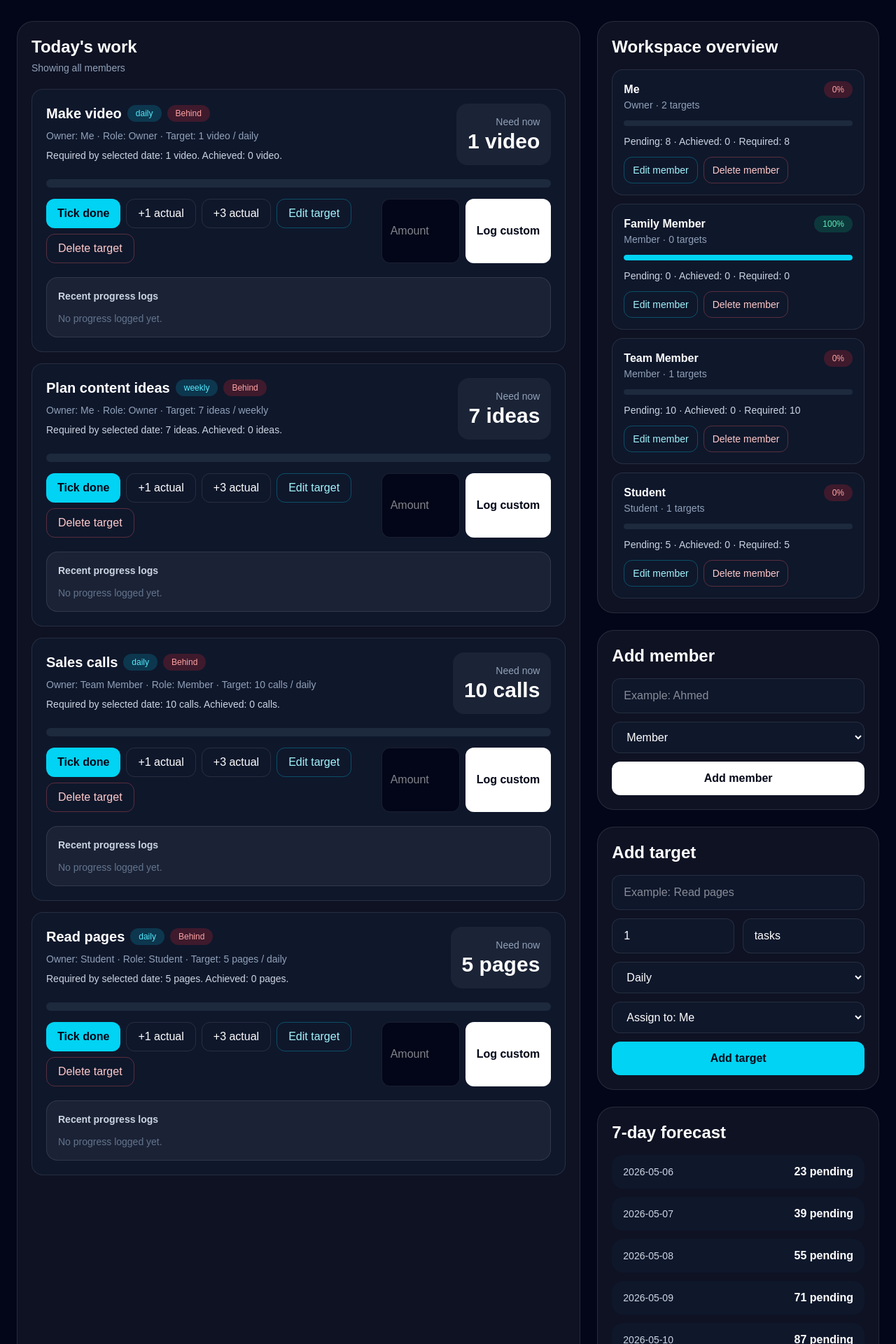
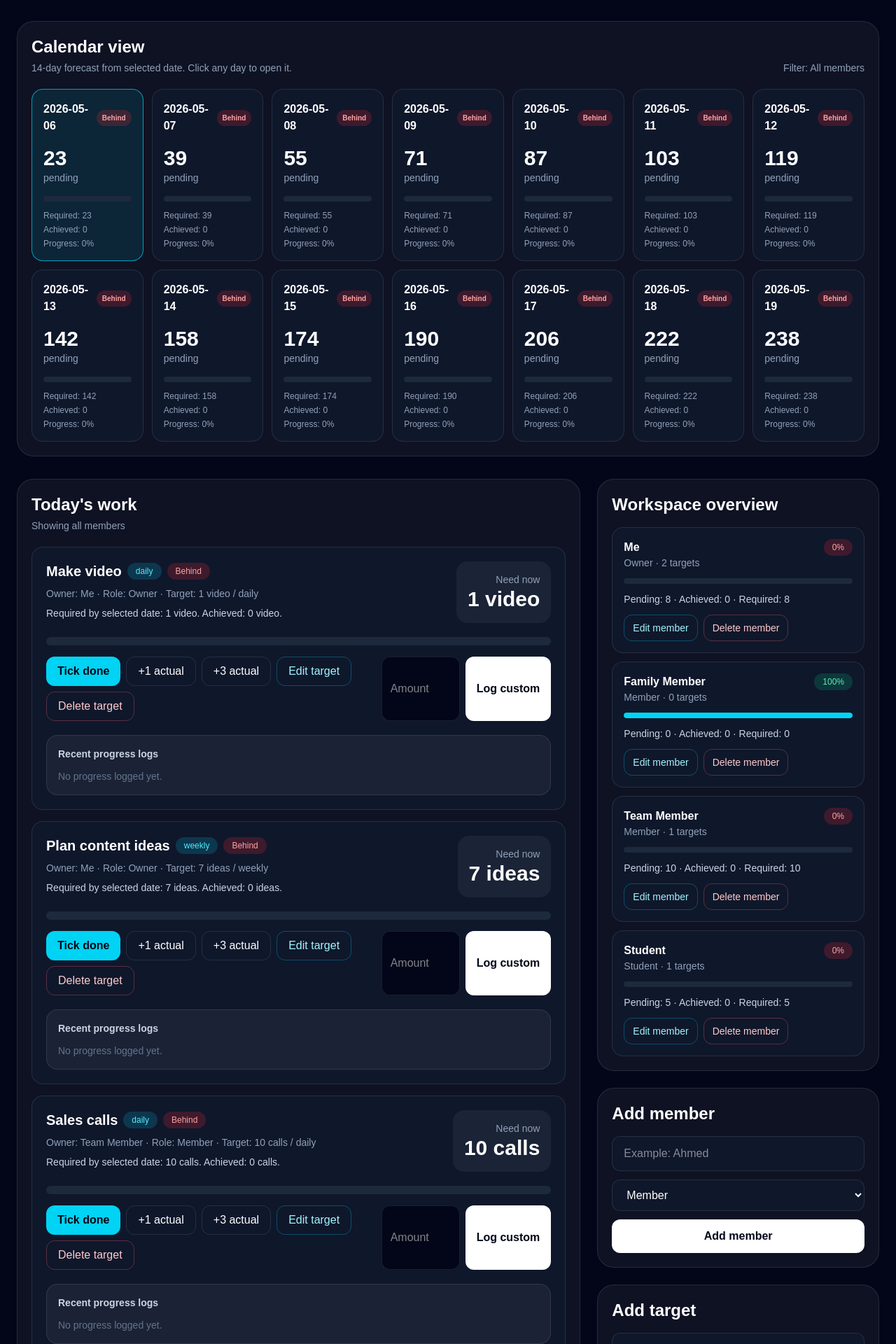
Before and after one commit to hamzajnj1997/universal-targets-tracker, a Next.js app: page / in a window 1280 px wide. Shown: the part 420-2340 px from the top of the page at 70% size. Built offline with nearby package versions, Linux system fonts and the light colour scheme.

Commit message:
Add calendar forecast view

```diff
--- a/app/page.tsx
+++ b/app/page.tsx
@@ -35,6 +35,91 @@ type SavedAppState = {
 };
 
 const STORAGE_KEY = "universal-targets-tracker-demo-v4";
+
+const roleOptions = [
+  "Owner",
+  "Admin",
+  "Parent",
+  "Teacher",
+  "Manager",
+  "Member",
+  "Student",
+  "Child",
+  "Viewer",
+];
+
+function formatDateISO(date: Date) {
+  const year = date.getFullYear();
+  const month = String(date.getMonth() + 1).padStart(2, "0");
+  const day = String(date.getDate()).padStart(2, "0");
+
+  return `${year}-${month}-${day}`;
+}
+
+function todayISO() {
+  return formatDateISO(new Date());
+}
+
+function toDate(dateISO: string) {
+  return new Date(`${dateISO}T00:00:00`);
+}
+
+function daysBetween(startDate: string, endDate: string) {
+  const start = toDate(startDate);
+  const end = toDate(endDate);
+
+  return Math.floor((end.getTime() - start.getTime()) / 86400000);
+}
+
+function monthsBetween(startDate: string, endDate: string) {
+  const start = toDate(startDate);
+  const end = toDate(endDate);
+
+  return (
+    (end.getFullYear() - start.getFullYear()) * 12 +
+    end.getMonth() -
+    start.getMonth()
+  );
+}
+
+function addDays(dateISO: string, days: number) {
+  const date = toDate(dateISO);
+  date.setDate(date.getDate() + days);
+
+  return formatDateISO(date);
+}
+
+function periodsDue(target: Target, dateISO: string) {
+  if (dateISO < target.startDate) return 0;
+
+  if (target.frequency === "daily") {
+    return daysBetween(target.startDate, dateISO) + 1;
+  }
+
+  if (target.frequency === "weekly") {
+    return Math.floor(daysBetween(target.startDate, dateISO) / 7) + 1;
+  }
+
+  if (target.frequency === "monthly") {
+    return monthsBetween(target.startDate, dateISO) + 1;
+  }
+
+  return 0;
+}
+
+function getStatus(pending: number, progress: number) {
+  if (pending === 0) return "On Track";
+  if (progress >= 80) return "Close";
+
+  return "Behind";
+}
+
+function statusClass(status: string) {
+  if (status === "Behind") return "bg-red-500/20 text-red-300";
+  if (status === "Close") return "bg-yellow-500/20 text-yellow-300";
+
+  return "bg-emerald-500/20 text-emerald-300";
+}
 
 const initialMembers: Member[] = [
   { id: "me", name: "Me", role: "Owner" },
@@ -80,84 +165,6 @@ const initialTargets: Target[] = [
     unit: "pages",
     startDate: todayISO(),
   },
-];
-
-function formatDateISO(date: Date) {
-  const year = date.getFullYear();
-  const month = String(date.getMonth() + 1).padStart(2, "0");
-  const day = String(date.getDate()).padStart(2, "0");
-
-  return `${year}-${month}-${day}`;
-}
-
-function todayISO() {
-  return formatDateISO(new Date());
-}
-
-function toDate(dateISO: string) {
-  return new Date(`${dateISO}T00:00:00`);
-}
-
-function daysBetween(startDate: string, endDate: string) {
-  const start = toDate(startDate);
-  const end = toDate(endDate);
-
-  return Math.floor((end.getTime() - start.getTime()) / 86400000);
-}
-
-function monthsBetween(startDate: string, endDate: string) {
-  const start = toDate(startDate);
-  const end = toDate(endDate);
-
-  return (
-    (end.getFullYear() - start.getFullYear()) * 12 +
-    end.getMonth() -
-    start.getMonth()
-  );
-}
-
-function periodsDue(target: Target, dateISO: string) {
-  if (dateISO < target.startDate) return 0;
-
-  if (target.frequency === "daily") {
-    return daysBetween(target.startDate, dateISO) + 1;
-  }
-
-  if (target.frequency === "weekly") {
-    return Math.floor(daysBetween(target.startDate, dateISO) / 7) + 1;
-  }
-
-  if (target.frequency === "monthly") {
-    return monthsBetween(target.startDate, dateISO) + 1;
-  }
-
-  return 0;
-}
-
-function addDays(dateISO: string, days: number) {
-  const date = toDate(dateISO);
-  date.setDate(date.getDate() + days);
-
-  return formatDateISO(date);
-}
-
-function getStatus(pending: number, progress: number) {
-  if (pending === 0) return "On Track";
-  if (progress >= 80) return "Close";
-
-  return "Behind";
-}
-
-const roleOptions = [
-  "Owner",
-  "Admin",
-  "Parent",
-  "Teacher",
-  "Manager",
-  "Member",
-  "Student",
-  "Child",
-  "Viewer",
 ];
 
 export default function Home() {
@@ -232,14 +239,18 @@ export default function Home() {
     );
   }, [members, targets, logs, hasLoadedSavedData]);
 
-  const dashboard = useMemo(() => {
-    return targets.map((target) => {
+  const filteredTargets = useMemo(() => {
+    if (selectedMemberId === "all") return targets;
+
+    return targets.filter((target) => target.ownerId === selectedMemberId);
+  }, [targets, selectedMemberId]);
+
+  function calculateTargetSnapshot(target: Target, dateISO: string) {
     const owner = members.find((member) => member.id === target.ownerId);
-
-      const required = periodsDue(target, selectedDate) * target.targetAmount;
+    const required = periodsDue(target, dateISO) * target.targetAmount;
 
     const achieved = logs
-        .filter((log) => log.targetId === target.id && log.date <= selectedDate)
+      .filter((log) => log.targetId === target.id && log.date <= dateISO)
       .reduce((sum, log) => sum + log.achievedAmount, 0);
 
     const pending = Math.max(0, required - achieved);
@@ -271,7 +282,10 @@ export default function Home() {
       recentLogs,
       status: getStatus(pending, progress),
     };
-    });
+  }
+
+  const dashboard = useMemo(() => {
+    return targets.map((target) => calculateTargetSnapshot(target, selectedDate));
   }, [targets, logs, selectedDate, members]);
 
   const visibleDashboard = useMemo(() => {
@@ -306,6 +320,34 @@ export default function Home() {
       };
     });
   }, [members, dashboard]);
+
+  const calendarDays = useMemo(() => {
+    return Array.from({ length: 14 }, (_, index) => {
+      const date = addDays(selectedDate, index);
+
+      const rows = filteredTargets.map((target) =>
+        calculateTargetSnapshot(target, date)
+      );
+
+      const required = rows.reduce((sum, row) => sum + row.required, 0);
+      const achieved = rows.reduce((sum, row) => sum + row.achieved, 0);
+      const pending = rows.reduce((sum, row) => sum + row.pending, 0);
+
+      const progress =
+        required === 0
+          ? 100
+          : Math.min(100, Math.round((achieved / required) * 100));
+
+      return {
+        date,
+        required,
+        achieved,
+        pending,
+        progress,
+        status: getStatus(pending, progress),
+      };
+    });
+  }, [selectedDate, filteredTargets, logs, members]);
 
   function logProgress(targetId: string, amount: number) {
     if (amount <= 0) return;
@@ -594,10 +636,6 @@ export default function Home() {
     0
   );
 
-  const nextSevenDays = Array.from({ length: 7 }, (_, index) =>
-    addDays(selectedDate, index)
-  );
-
   const totalLogs = logs.length;
 
   return (
@@ -694,9 +732,68 @@ export default function Home() {
           </button>
 
           <p className="flex items-center text-sm text-slate-400">
-            Edit members and targets when names, roles, amounts, units, or
-            assignments are wrong.
+            Calendar cards show whether each future day is on track or behind.
           </p>
+        </section>
+
+        <section className="mb-8 rounded-3xl border border-white/10 bg-white/5 p-5">
+          <div className="mb-5 flex flex-col gap-2 md:flex-row md:items-end md:justify-between">
+            <div>
+              <h2 className="text-2xl font-bold">Calendar view</h2>
+              <p className="mt-1 text-sm text-slate-400">
+                14-day forecast from selected date. Click any day to open it.
+              </p>
+            </div>
+
+            <p className="text-sm text-slate-400">
+              Filter:{" "}
+              {selectedMemberId === "all"
+                ? "All members"
+                : members.find((member) => member.id === selectedMemberId)
+                    ?.name}
+            </p>
+          </div>
+
+          <div className="grid gap-3 sm:grid-cols-2 lg:grid-cols-4 xl:grid-cols-7">
+            {calendarDays.map((day) => (
+              <button
+                key={day.date}
+                onClick={() => setSelectedDate(day.date)}
+                className={`rounded-2xl border p-4 text-left transition hover:-translate-y-0.5 hover:bg-white/10 ${
+                  day.date === selectedDate
+                    ? "border-cyan-400/70 bg-cyan-400/10"
+                    : "border-white/10 bg-slate-900"
+                }`}
+              >
+                <div className="flex items-center justify-between gap-2">
+                  <p className="font-semibold">{day.date}</p>
+                  <span
+                    className={`rounded-full px-2 py-1 text-[10px] font-semibold ${statusClass(
+                      day.status
+                    )}`}
+                  >
+                    {day.status}
+                  </span>
+                </div>
+
+                <p className="mt-4 text-3xl font-bold">{day.pending}</p>
+                <p className="text-sm text-slate-400">pending</p>
+
+                <div className="mt-4 h-2 overflow-hidden rounded-full bg-slate-800">
+                  <div
+                    className="h-full rounded-full bg-cyan-400"
+                    style={{ width: `${day.progress}%` }}
+                  />
+                </div>
+
+                <div className="mt-3 space-y-1 text-xs text-slate-400">
+                  <p>Required: {day.required}</p>
+                  <p>Achieved: {day.achieved}</p>
+                  <p>Progress: {day.progress}%</p>
+                </div>
+              </button>
+            ))}
+          </div>
         </section>
 
         <div className="grid gap-6 xl:grid-cols-[2fr_1fr]">
@@ -836,13 +933,9 @@ export default function Home() {
                               </span>
 
                               <span
-                                className={`rounded-full px-3 py-1 text-xs font-medium ${
-                                  row.status === "Behind"
-                                    ? "bg-red-500/20 text-red-300"
-                                    : row.status === "Close"
-                                    ? "bg-yellow-500/20 text-yellow-300"
-                                    : "bg-emerald-500/20 text-emerald-300"
-                                }`}
+                                className={`rounded-full px-3 py-1 text-xs font-medium ${statusClass(
+                                  row.status
+                                )}`}
                               >
                                 {row.status}
                               </span>
@@ -1071,13 +1164,9 @@ export default function Home() {
                             </div>
 
                             <span
-                              className={`rounded-full px-3 py-1 text-xs font-medium ${
-                                row.status === "Behind"
-                                  ? "bg-red-500/20 text-red-300"
-                                  : row.status === "Close"
-                                  ? "bg-yellow-500/20 text-yellow-300"
-                                  : "bg-emerald-500/20 text-emerald-300"
-                              }`}
+                              className={`rounded-full px-3 py-1 text-xs font-medium ${statusClass(
+                                row.status
+                              )}`}
                             >
                               {row.progress}%
                             </span>
@@ -1212,47 +1301,6 @@ export default function Home() {
                 </button>
               </div>
             </section>
-
-            <section className="rounded-3xl border border-white/10 bg-white/5 p-5">
-              <h2 className="mb-4 text-2xl font-bold">7-day forecast</h2>
-
-              <div className="space-y-3">
-                {nextSevenDays.map((day) => {
-                  const rowsForForecast =
-                    selectedMemberId === "all"
-                      ? targets
-                      : targets.filter(
-                          (target) => target.ownerId === selectedMemberId
-                        );
-
-                  const pendingForDay = rowsForForecast.reduce(
-                    (sum, target) => {
-                      const required =
-                        periodsDue(target, day) * target.targetAmount;
-
-                      const achieved = logs
-                        .filter(
-                          (log) => log.targetId === target.id && log.date <= day
-                        )
-                        .reduce((total, log) => total + log.achievedAmount, 0);
-
-                      return sum + Math.max(0, required - achieved);
-                    },
-                    0
-                  );
-
-                  return (
-                    <div
-                      key={day}
-                      className="flex items-center justify-between rounded-2xl bg-slate-900 px-4 py-3"
-                    >
-                      <span className="text-sm text-slate-300">{day}</span>
-                      <span className="font-bold">{pendingForDay} pending</span>
-                    </div>
-                  );
-                })}
-              </div>
-            </section>
           </aside>
         </div>
       </div>
```
Lines whose indentation alone changed are shown as unchanged.
